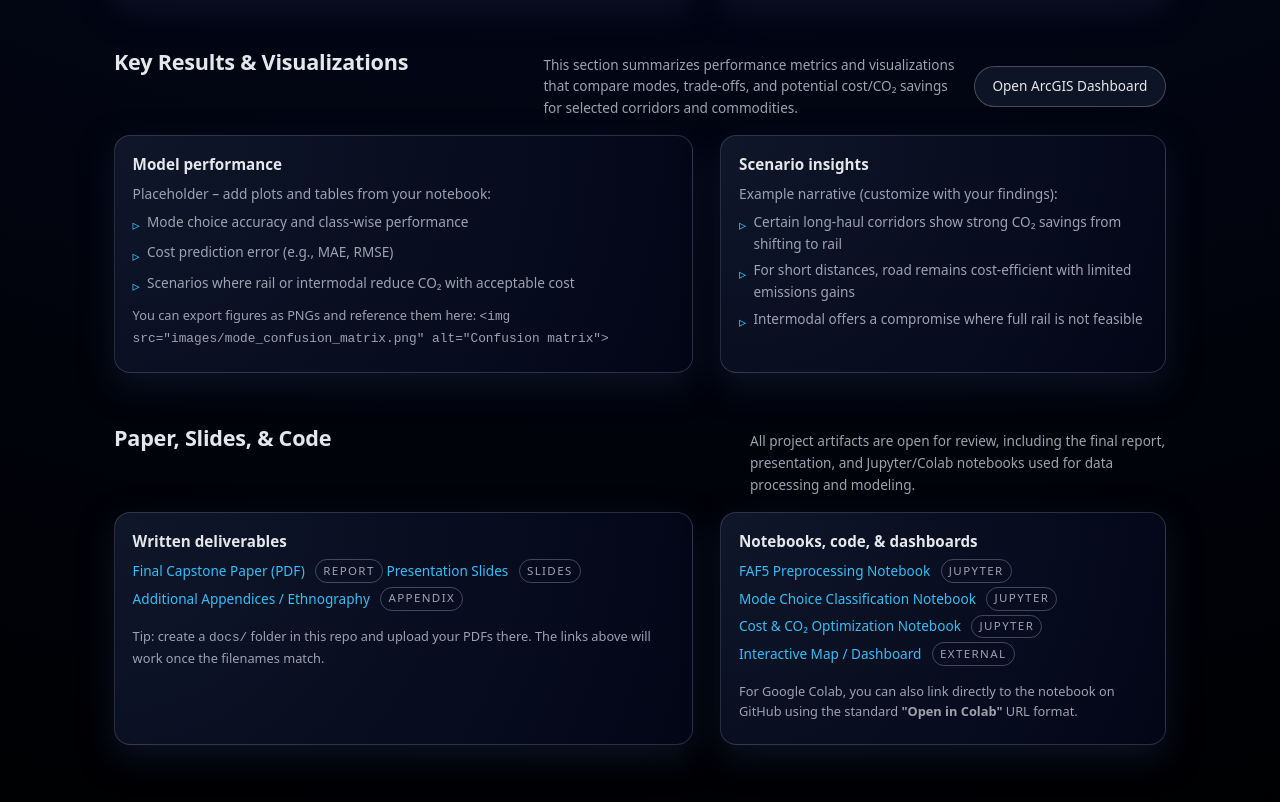
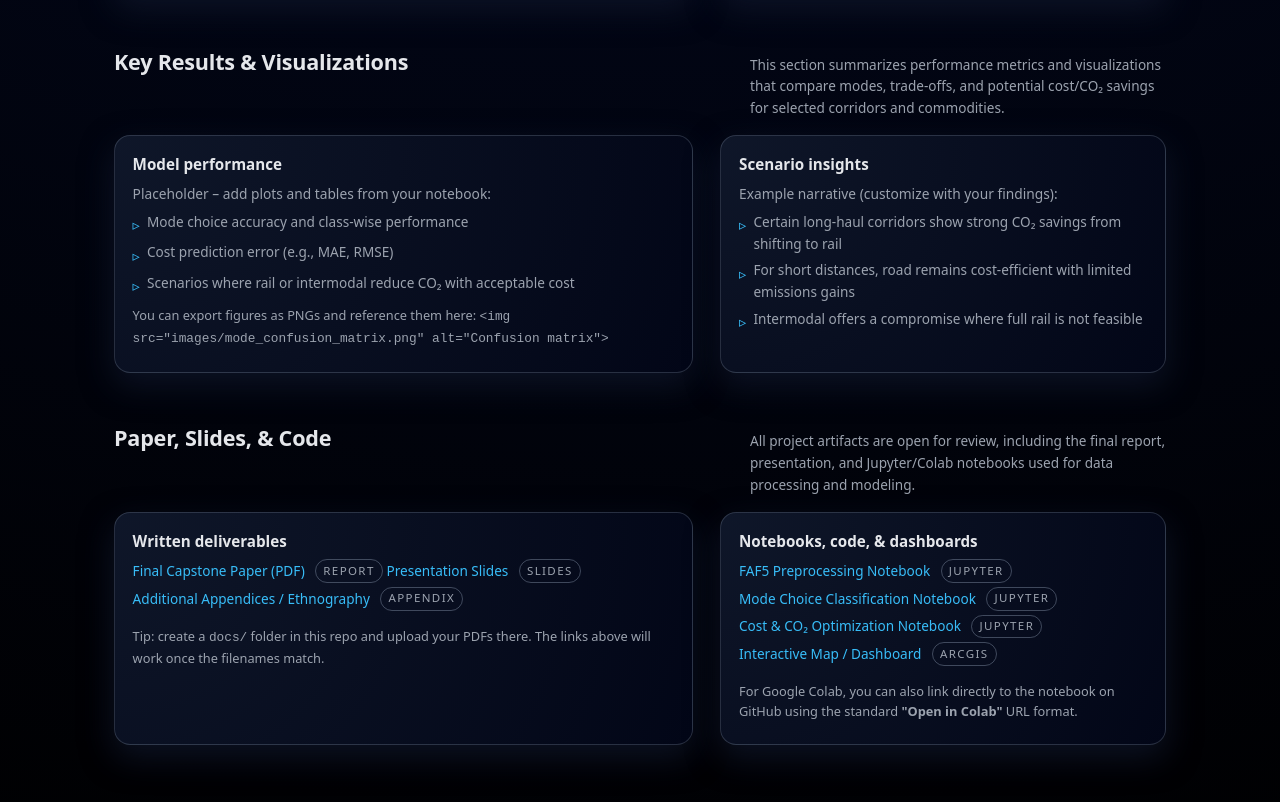
Before and after one commit to colephillipsanders/freightoptm-repo, a plain HTML site: page index.html in a window 1280 px wide. Shown: the part 1542-2344 px from the top of the page. Drawn offline with Linux system fonts and the light colour scheme.

Commit message:
Update index.html

```diff
--- a/index.html
+++ b/index.html
@@ -707,7 +707,6 @@
             This section summarizes performance metrics and visualizations that compare modes,
             trade-offs, and potential cost/CO₂ savings for selected corridors and commodities.
           </p>
-          <a class="btn btn-ghost" href="dashboard.html" style="white-space:nowrap;">Open ArcGIS Dashboard</a>
         </div>
       </div>
 
@@ -792,9 +791,9 @@
               Cost & CO₂ Optimization Notebook
               <span class="badge">Jupyter</span>
             </a>
-            <a href="https://your-arcgis-or-dashboard-link-here">
+            <a href="https://www.arcgis.com/apps/dashboards/70e9f16af6144d42839e0d01ee525df0">
               Interactive Map / Dashboard
-              <span class="badge">External</span>
+              <span class="badge">ArcGIS</span>
             </a>
           </div>
           <p style="font-size:0.8rem;margin-top:0.7rem;color:var(--text-muted);">
```
